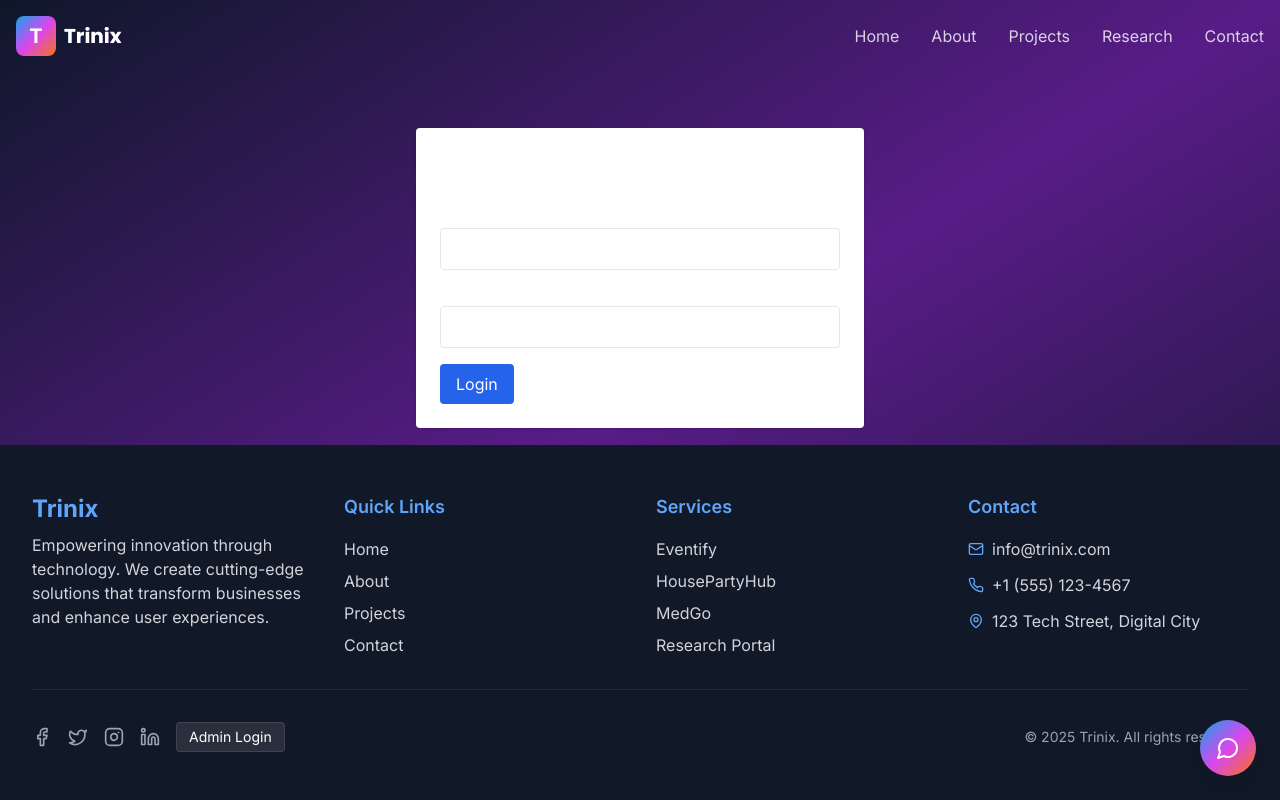
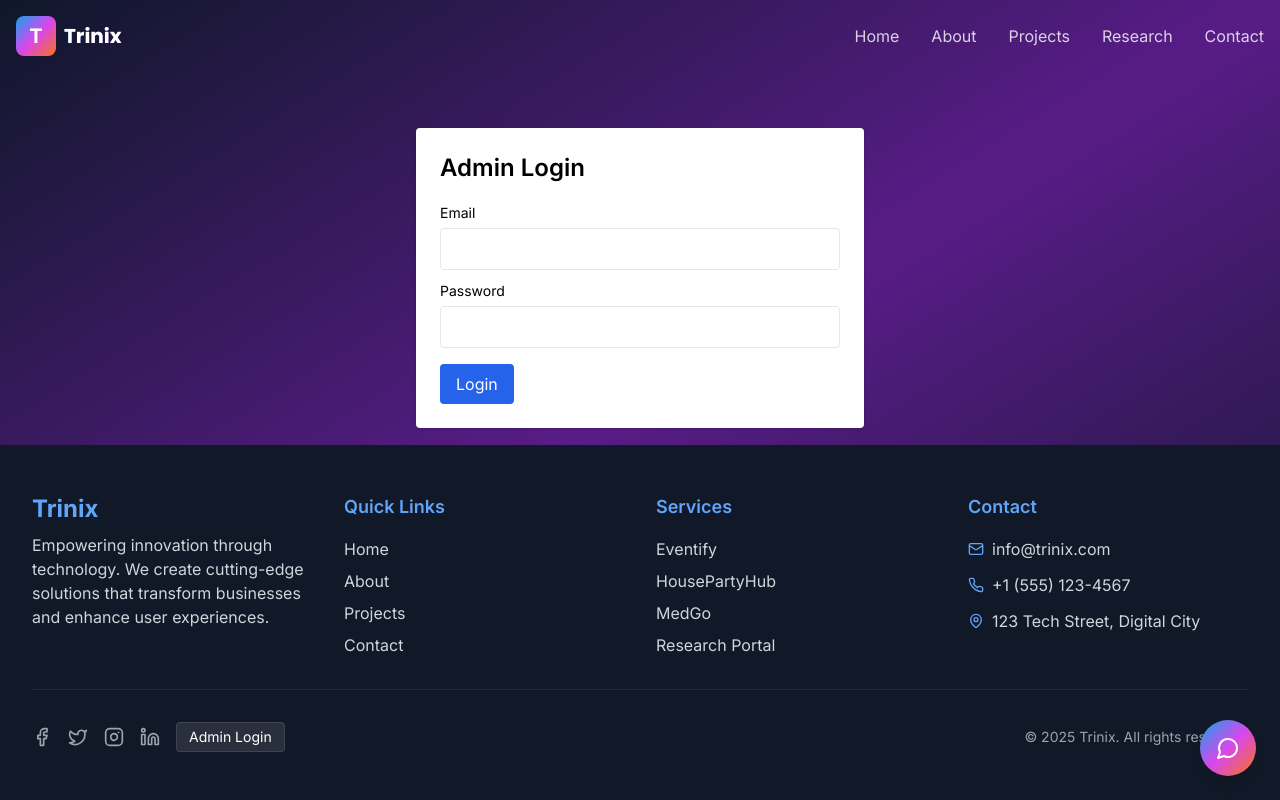
Before and after one commit to CHIRGJAIN/Trinix, a React (Vite) app: page /admin/login in a window 1280 px wide. Built offline with nearby package versions, Linux system fonts and the light colour scheme.

Commit message:
Fix: ensure admin login section text and labels are black for visibility

```diff
--- a/src/pages/AdminLogin.jsx
+++ b/src/pages/AdminLogin.jsx
@@ -21,16 +21,16 @@ const AdminLogin = () => {
   }
 
   return (
-    <div className="max-w-md mx-auto p-6 bg-white rounded shadow mt-12">
-      <h2 className="text-2xl font-semibold mb-4">Admin Login</h2>
+    <div className="max-w-md mx-auto p-6 bg-white rounded shadow mt-12 text-black">
+      <h2 className="text-2xl font-semibold mb-4 text-black">Admin Login</h2>
       {error && <div className="text-red-600 mb-2">{error}</div>}
       <form onSubmit={handleSubmit}>
-        <label className="block mb-2">
-          <span className="text-sm">Email</span>
+        <label className="block mb-2 text-black">
+          <span className="text-sm text-black">Email</span>
           <input className="mt-1 block w-full border rounded px-3 py-2 text-black placeholder-gray-500" value={email} onChange={e => setEmail(e.target.value)} required />
         </label>
-        <label className="block mb-4">
-          <span className="text-sm">Password</span>
+        <label className="block mb-4 text-black">
+          <span className="text-sm text-black">Password</span>
           <input type="password" className="mt-1 block w-full border rounded px-3 py-2 text-black placeholder-gray-500" value={password} onChange={e => setPassword(e.target.value)} required />
         </label>
         <div className="flex items-center justify-between">
```
